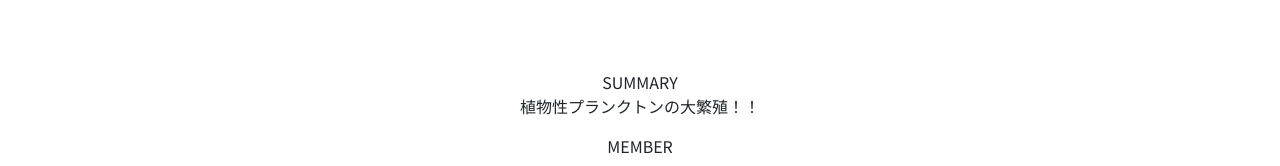
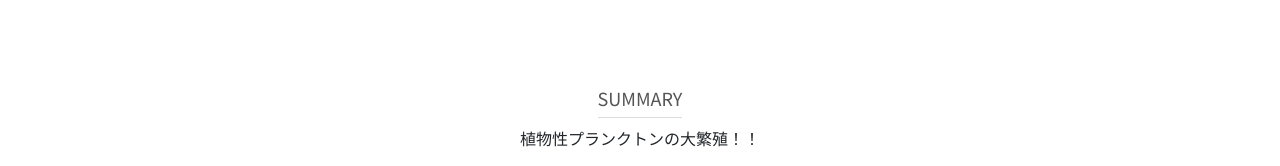
Before and after one commit to hallot65/noisy-mackrel, a plain HTML site: page index.html in a window 1280 px wide. Shown: the part 786-952 px from the top of the page. Drawn offline with nearby package versions, Linux system fonts and the light colour scheme.

Commit message:
Update index.html

```diff
--- a/index.html
+++ b/index.html
@@ -165,8 +165,8 @@
   </div>
   <div class="main">
     <div id="summary">
-      <span>SUMMARY</span>
-      <p>植物性プランクトンの大繁殖！！</p>
+      <span class="feature-title">SUMMARY</span>
+      <p>植物性プランクトンの大繁殖！！</p><br><br>
         <!--考えてない-->
     </div>
 
@@ -231,7 +231,8 @@
       </div>
     </div>
     <div id="affair">
-        <p class="feature-title">1.16事件</p>
+        <p class="feature-title">1.16事件</p><br>
+
         <span class="member" style="color:#019fe8">しずく「ひこまるいるもん…」</span><br>
         <p>【概要】ひまりが「引きずる」の方言「ひこずる」がどれくらい通じるかを聞いたところ、しずくが「“ひこまる”しか知らない」と言ったのが事の発端。<br>
             しずくは全力で「いる」と説明しているが、その時VCにいた全員、Google先生、さらにはかの有名なmarimo大先生さえも分からず迷宮入りした。</p>
```
